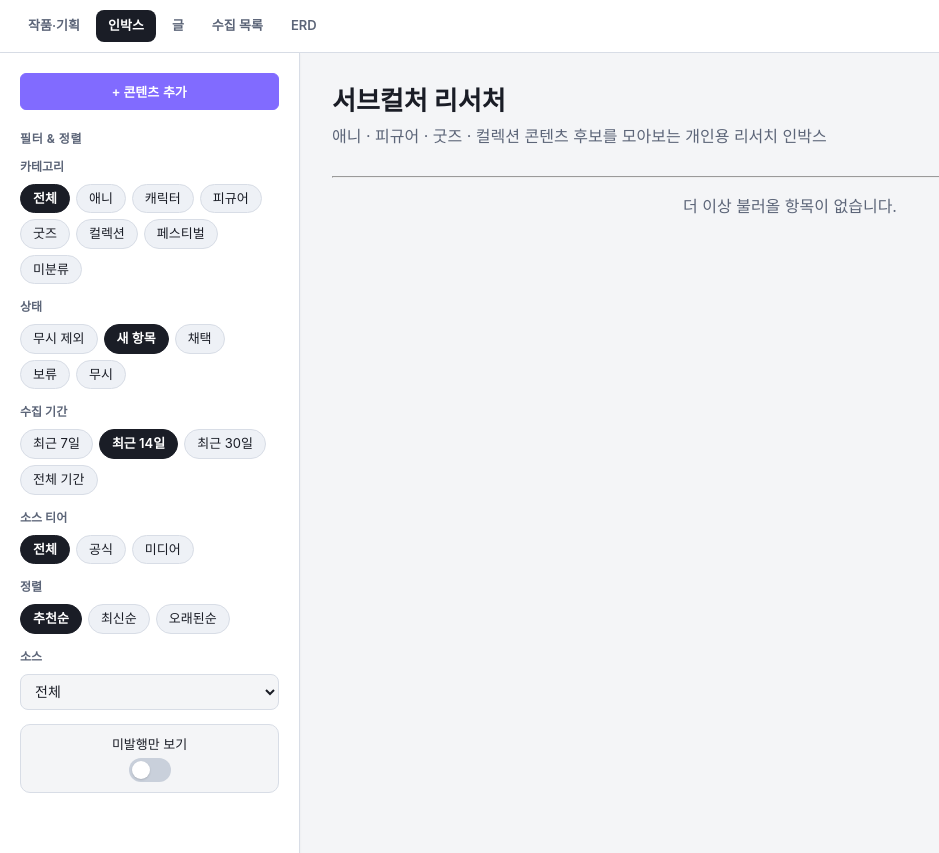
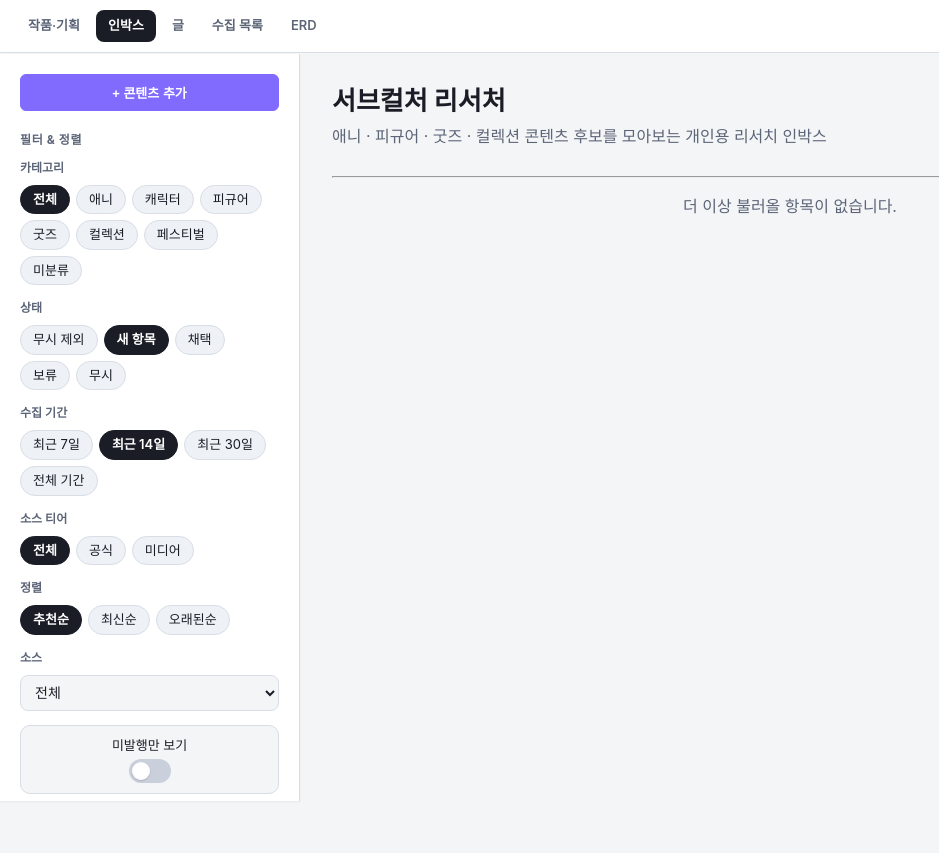
Before and after one commit to DSeung001/subculture-researcher, a Flask app: page /inbox in a window 1280 px wide. Shown: the whole page, without its empty margins (0-939 px from the left). Run offline with Flask 3, Linux system fonts and the light colour scheme; data that the repository does not hold is empty; some libraries are stand-ins or nearby versions.

Commit message:
Fix inbox load-more and make top nav sticky
- app.js/index.html: load-more appended fetched items into the first
  ".items" element, which was the recommended section when it was
  shown, so new items never reached the main list. Give the main list
  a unique #item-list id and target that instead.
- style.css: make the top nav sticky, and shift the sidebar and the
  sources table header down by the nav height so they no longer stack
  under it.

Co-Authored-By: Claude Sonnet 5 <noreply@anthropic.com>

```diff
--- a/subculture/web/static/app.js
+++ b/subculture/web/static/app.js
@@ -76,8 +76,8 @@ if (loadMoreEl) {
       if (!response.ok) throw new Error("load failed");
 
       const doc = new DOMParser().parseFromString(await response.text(), "text/html");
-      const currentItems = document.querySelector(".items");
-      const incomingItems = doc.querySelector(".items");
+      const currentItems = document.querySelector("#item-list");
+      const incomingItems = doc.querySelector("#item-list");
       if (!currentItems || !incomingItems) throw new Error("missing items");
 
       [...incomingItems.children].forEach((node) => {
--- a/subculture/web/static/style.css
+++ b/subculture/web/static/style.css
@@ -1,4 +1,5 @@
 :root {
+  --header-h: 53px;
   --bg: #f4f5f7;
   --panel: #ffffff;
   --border: #d8dde6;
@@ -35,6 +36,9 @@ body {
   padding: 10px 16px;
   background: var(--panel);
   border-bottom: 1px solid var(--border);
+  position: sticky;
+  top: 0;
+  z-index: 100;
 }
 
 .topnav-link {
@@ -59,8 +63,8 @@ body {
 
 .sidebar {
   position: sticky;
-  top: 0;
-  height: 100vh;
+  top: var(--header-h);
+  height: calc(100vh - var(--header-h));
   overflow-y: auto;
   background: var(--panel);
   border-right: 1px solid var(--border);
@@ -506,7 +510,7 @@ h1 { margin: 0 0 4px; font-size: 26px; }
   .layout { grid-template-columns: 1fr; }
   .sidebar {
     position: sticky;
-    top: 0;
+    top: var(--header-h);
     height: auto;
     max-height: 45vh;
     z-index: 20;
@@ -586,7 +590,7 @@ dialog.modal::backdrop {
   font-size: 12px;
   color: var(--muted);
   position: sticky;
-  top: 0;
+  top: var(--header-h);
 }
 .sources-table tr:last-child td { border-bottom: none; }
 .sources-table tbody tr.source-row:nth-child(4n+3) { background: var(--bg); }
--- a/subculture/web/templates/index.html
+++ b/subculture/web/templates/index.html
@@ -179,7 +179,7 @@
     <hr>
     {% endif %}
 
-    <div class="items">
+    <div id="item-list" class="items">
       {% for item in items %}{{ render_item(item) }}{% endfor %}
     </div>
 
```
